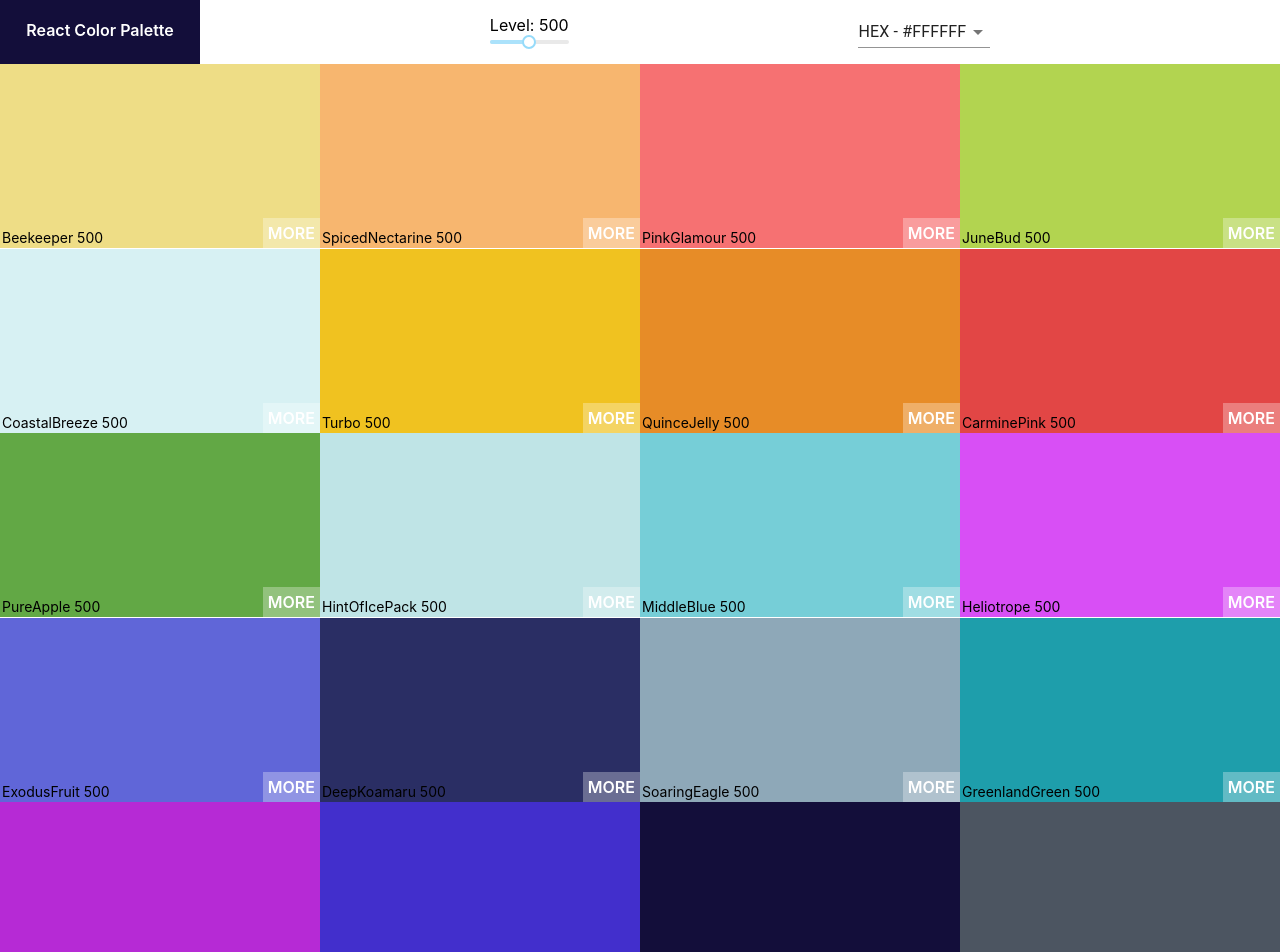
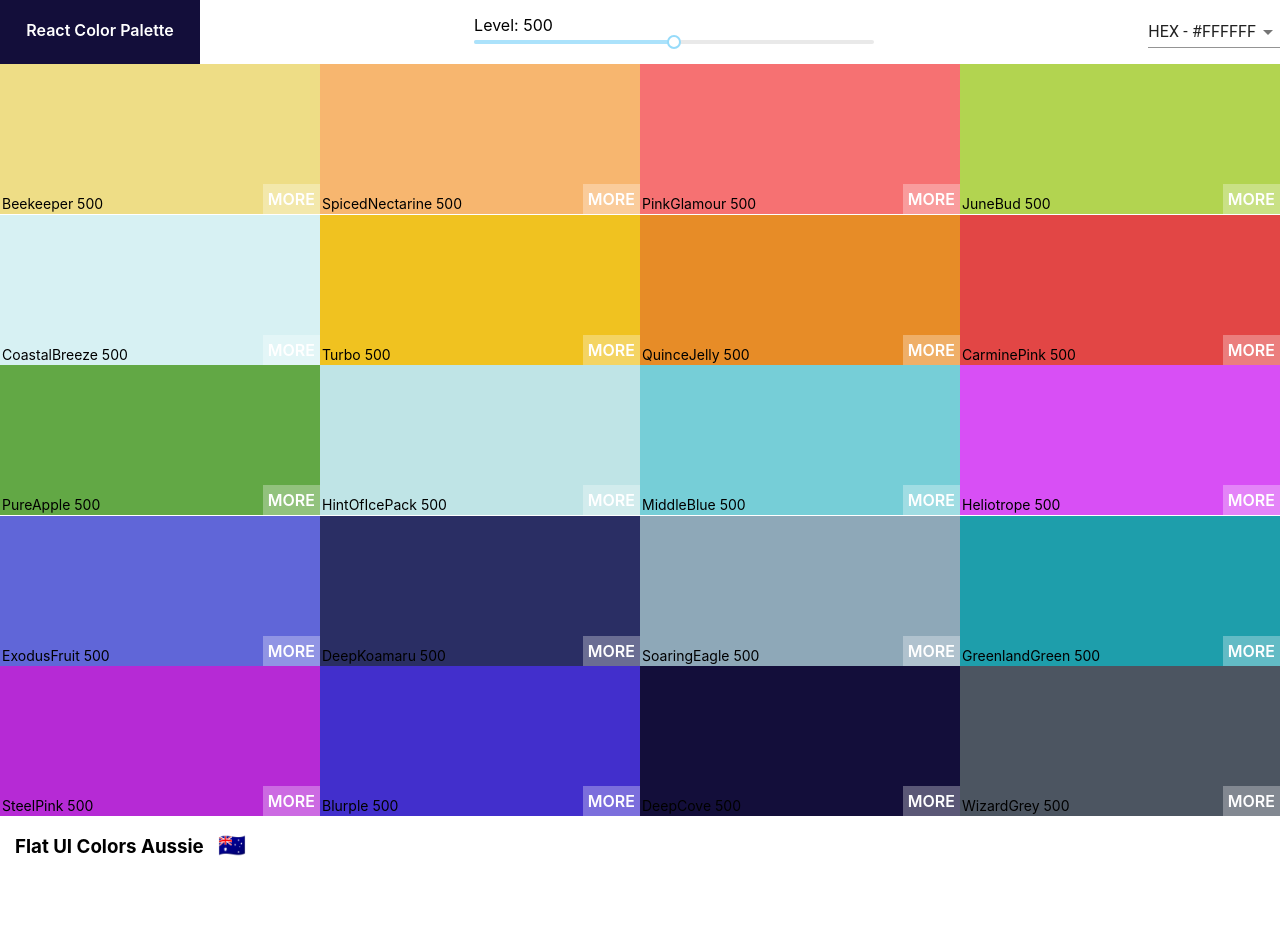
Before and after one commit to Bryan-LV/Color-App, a React (Create React App) app: page /palette/flat-ui-colors-american in a window 1280 px wide. Shown: the top 952 px of the page. After the commit the page ends 877 px from the top, so only its background shows below. Built offline with nearby package versions, Linux system fonts and the light colour scheme.

Commit message:
footer displaying palette name and emoji

```diff
--- /dev/null
+++ b/src/Footer.js
@@ -0,0 +1,11 @@
+import React from 'react'
+import './palette.css'
+
+export default function Footer(props) {
+  return (
+    <footer>
+      <h3 className="footer-title">{props.name}</h3>
+      <span className="footer-emoji">{props.emoji}</span>
+    </footer>
+  )
+}
--- a/src/Navbar.js
+++ b/src/Navbar.js
@@ -23,6 +23,7 @@ export default function Navbar(props) {
   }
 
   return (
+    <header>
     <nav>
       <div className="logo">
         <a href="#" className="logo-brand">React Color Palette</a>
@@ -40,7 +41,8 @@ export default function Navbar(props) {
           <MenuItem value="rgba">RGBA - rgba(255,255,255,1.0)</MenuItem>
         </Select>
       </div>
-      <div className="">
+    </nav>
+    <div className="">
       <Snackbar
         anchorOrigin={{
           vertical: 'bottom',
@@ -64,6 +66,6 @@ export default function Navbar(props) {
         ]}
       />
       </div>
-    </nav>
+    </header>
   )
 }
--- a/src/Palette.js
+++ b/src/Palette.js
@@ -2,6 +2,7 @@ import React, {useState} from 'react'
 import Colorbox from './Colorbox'
 import './palette.css'
 import Navbar from './Navbar';
+import Footer from './Footer';
 
 
 export default function Palette(props) {
@@ -31,6 +32,7 @@ export default function Palette(props) {
     <div className="palette">
       <Navbar level={level} changeLevel={changeLevel} handleFormat={handleFormat}/>
       <div className="palette-colors">{colors()}</div>
+      <Footer name={props.palette.paletteName} emoji={props.palette.emoji}/>
     </div>
   )
 }
--- a/src/colorbox.css
+++ b/src/colorbox.css
@@ -1,6 +1,7 @@
 .colorbox{
   width: 25%;
   height:25%;
+  min-height:150px;
   display: inline-block;
   cursor: pointer;
   position: relative;
--- a/src/navbar.css
+++ b/src/navbar.css
@@ -19,3 +19,8 @@ nav{
   margin-top: 2.5vh;
   display: block;
 }
+
+.slider-container {
+  flex: 1;
+  max-width: 400px;
+}
--- a/src/palette.css
+++ b/src/palette.css
@@ -1,7 +1,20 @@
 .palette{
-  height:100vh;
+  height:100%;
 }
 
 .palette-colors{
   height:92%;
 }
+
+footer{
+  padding-left: 15px;
+  display: flex;
+  justify-content: flex-start;
+  align-items:center ;
+}
+
+.footer-emoji{
+  transform: scale(1.4);
+  margin-bottom: 3px;
+  padding-left: 15px;
+}
```
